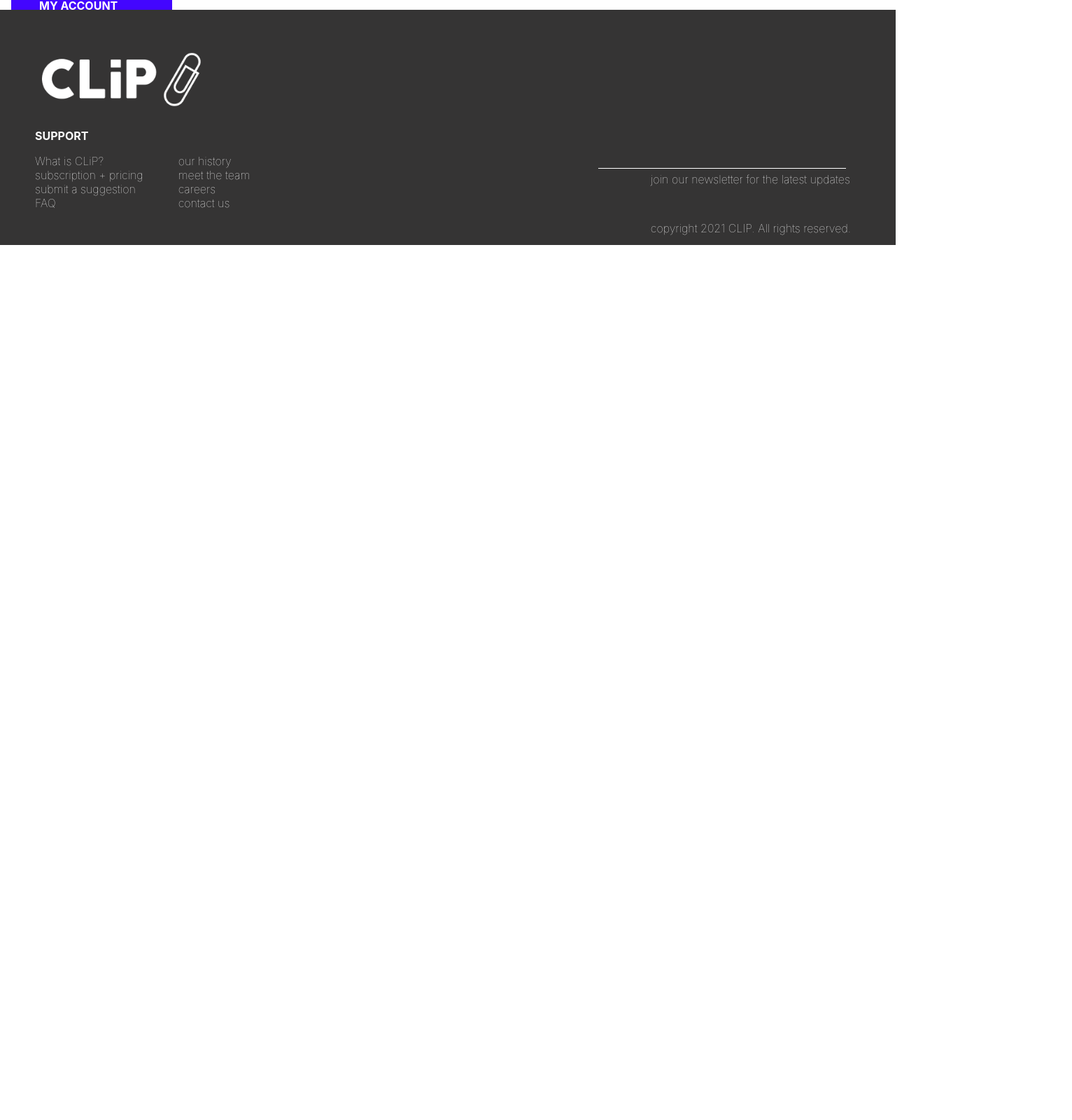
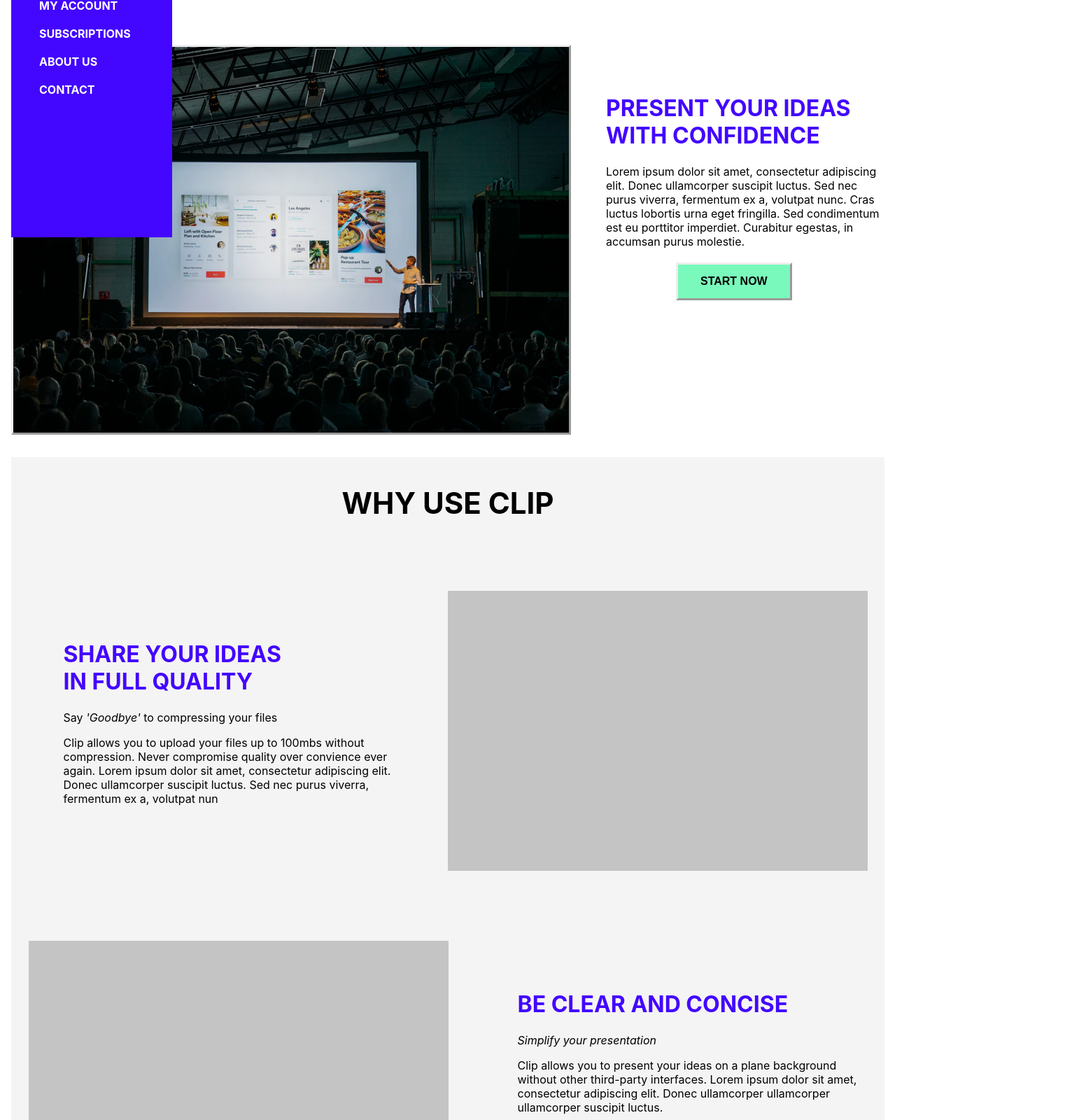
Before and after one commit to ulilnerd/clip-client, a React (Create React App) app: page /nav in a window 1280 px wide. Shown: the part 193-1793 px from the top of the page at 70% size, 1532 px wide, since content can reach past the window. Before the commit the page ends 800 px from the top, so only its background shows below. Built offline with nearby package versions, Linux system fonts and the light colour scheme.

Commit message:
finished mainpage visuals

```diff
--- a/src/App.css
+++ b/src/App.css
@@ -7,6 +7,18 @@
 }
 .container {
   display:flex;
+}
+
+.containerEqual {
+  display:flex;
+  justify-content:center;
+  margin-top:50px;
+}
+
+.containerSpace {
+  display:flex;
+  justify-content:space-around;
+  margin-top:100px;
 }
 
 nav {
@@ -77,3 +89,38 @@ input[type=text] {
   position:absolute;
   right:5%;
 }
+
+.presentIdeas {
+  width:500px;
+  margin-left: 50px;
+  margin-top: 50px;
+}
+
+.demo1 {
+  color:#4306FF;
+}
+
+.startNowButton {
+  font-weight:bolder;
+  background-color:rgb(122,249,188);
+  border: outset;
+  padding: 15px 32px;
+  text-align: center;
+  text-decoration: none;
+  display: inline-block;
+  font-size: 16px;
+  margin: 4px 2px;
+  cursor: pointer;
+  margin-left: 100px;
+}
+
+.graySpace {
+  width: 600px;
+  height:400px;
+  background-color:rgb(196,196,196);
+}
+
+.whyUseClip {
+  background-color:rgb(245,244,244);
+  padding-bottom:50px;
+}
--- a/src/MainPage.js
+++ b/src/MainPage.js
@@ -1,6 +1,9 @@
 import React, { Component } from 'react';
+
 import ClipLogo from './images/clip.png';
 import Hamburger from './images/hamburger.PNG';
+import samplePic from './images/samplepic.PNG';
+import collabs from './images/collabs.PNG';
 
 import './App.css';
 import Navbar from './Navbar';
@@ -28,7 +31,51 @@ class MainPage extends Component {
                         <h1><a href="#"><img src={ClipLogo}/></a></h1>
                     </div>
                 </div>
-                {/* <Navbar/> */}
+                <div class="containerEqual">
+                    <div>
+                        <img style={{border:"outset"}} src={samplePic}/>
+                    </div>
+                    <div class="presentIdeas">
+                        <h1 class="demo1">PRESENT YOUR IDEAS <br/> WITH CONFIDENCE</h1>
+                        Lorem ipsum dolor sit amet, consectetur adipiscing elit. Donec ullamcorper suscipit luctus. Sed nec purus viverra, fermentum ex a, volutpat nunc. Cras luctus lobortis urna eget fringilla. Sed condimentum est eu porttitor imperdiet. Curabitur egestas, in accumsan purus molestie.
+                        <p></p>
+                        <button class="startNowButton" type="button">START NOW</button>
+                    </div>
+                </div>
+
+                <div class="whyUseClip">
+                    <h1 style={{textAlign:"center", paddingTop:"40px", fontSize:"42px"}}>WHY USE CLIP</h1>
+                    <div class="containerSpace">
+                        <div class="presentIdeas">
+                            <h1 class="demo1">SHARE YOUR IDEAS <br/> IN FULL QUALITY</h1>
+                            Say <i>'Goodbye'</i> to compressing your files
+                            <p></p>
+                            Clip allows you to upload your files up to 100mbs without compression. Never compromise quality over convience ever again. Lorem ipsum dolor sit amet, consectetur adipiscing elit. Donec ullamcorper suscipit luctus. Sed nec purus viverra, fermentum ex a, volutpat nun
+                        </div>
+                        <div class="graySpace"></div>
+                    </div>
+                    <div class="containerSpace">
+                        <div class="graySpace"></div>
+                        <div class="presentIdeas">
+                            <h1 class="demo1">BE CLEAR AND CONCISE</h1>
+                            <i>Simplify your presentation</i>
+                            <p></p>
+                            Clip allows you to present your ideas on a plane background without other third-party interfaces. Lorem ipsum dolor sit amet, consectetur adipiscing elit. Donec ullamcorper ullamcorper ullamcorper suscipit luctus.
+                        </div>
+                    </div>
+                    <div class="containerSpace">
+                        <div class="presentIdeas">
+                            <h1 class="demo1">CONVIENCE AND <br/> CONTROL</h1>
+                            <i>Control how YOU share YOUR files.</i>
+                            <p></p>
+                            Clip allows you to share your files with small URLS. Allow your files to be seen publicly or password protected to secure files. Lorem ipsum dolor sit amet, consectetur adipiscing elit. Donec ullamcorper suscipit luctus.
+                        </div>
+                        <div class="graySpace"></div>
+                    </div>
+                </div>
+                <h1 style={{textAlign:"center", marginTop:"40px"}} class="demo1">OUR RECENT COLLABORATIONS</h1>
+                <img style={{position:"relative", left:"20%", marginTop: "50px", marginBottom: "50px"}} src={collabs}/>
+
             <Switch>
                 <Route path="/nav">
                     <Navbar />
```
Also changed, not shown: src/images/collabs.PNG (added), src/images/samplepic.PNG (added).
